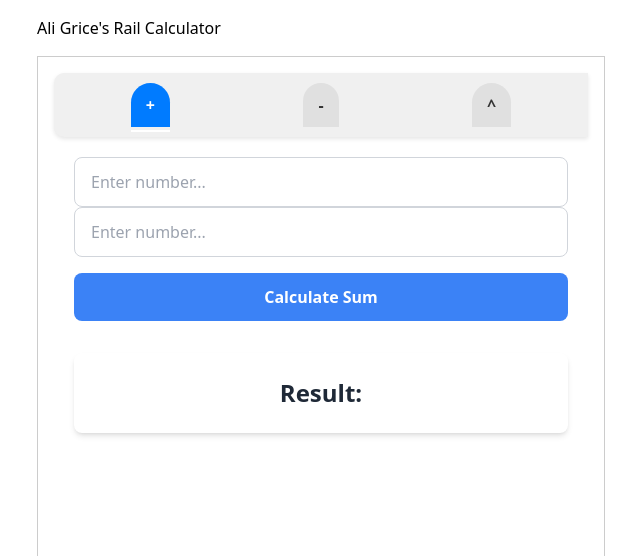
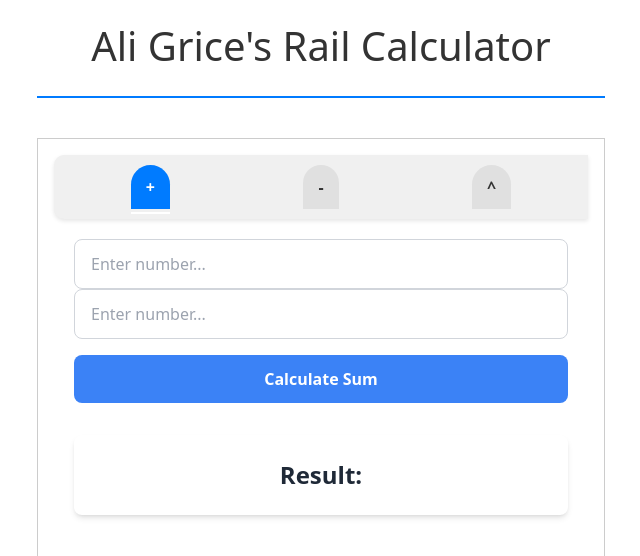
Before and after one commit to jayk293/Rail-Calculator, a SvelteKit app: page / in a window 1280 px wide. Shown: the top 556 px of the page, without its empty margins (319-959 px from the left). Built offline with nearby package versions, Linux system fonts and the light colour scheme.

Commit message:
add styling to header app

```diff
--- a/src/routes/+page.svelte
+++ b/src/routes/+page.svelte
@@ -3,7 +3,7 @@
 </script>
 
 <main>
-	<h1>Ali Grice's Rail Calculator</h1>
+	<h1 class="title">Ali Grice's Rail Calculator</h1>
 	<div class="example">
 		<App />
 	</div>
@@ -16,6 +16,15 @@
 		padding: 1em;
 	}
 
+	.title {
+		text-align: center;
+		color: #333;
+		font-size: 2.5em;
+		margin-bottom: 1em;
+		border-bottom: 2px solid #007bff;
+		padding-bottom: 0.5em;
+	}
+
 	.example {
 		border: 1px solid #ccc;
 		padding: 1em;
```
